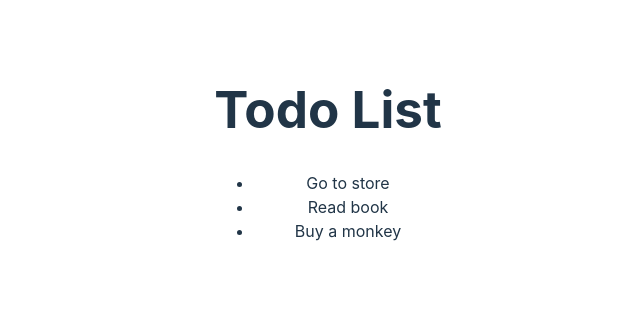
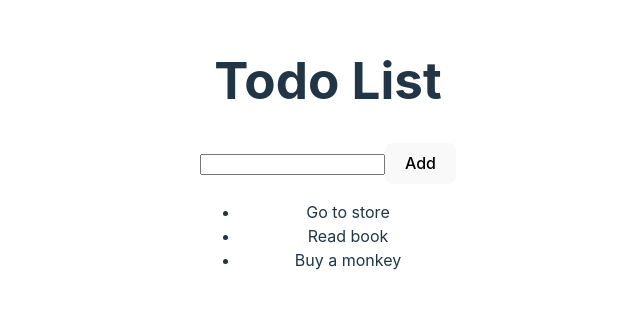
Before and after one commit to StuvaScript/react-todo, a React (Vite) app: page / in a window 1280 px wide. Shown: the part 247-556 px from the top of the page, without its empty margins (312-952 px from the left). Built offline with nearby package versions, Linux system fonts and the light colour scheme.

Commit message:
Finish Lesson 1.2
Create a separate Form file and a separate Todo
List file.
Import them into the main App file.
Instantiate them as JSX elements.

```diff
--- /dev/null
+++ b/src/AddTodoForm.jsx
@@ -0,0 +1,8 @@
+export default function AddTodoForm() {
+  return (
+    <form htmlFor="todoTitle">
+      <input id="todoTitle"></input>
+      <button>Add</button>
+    </form>
+  );
+}
--- a/src/App.jsx
+++ b/src/App.jsx
@@ -1,22 +1,13 @@
-// todo **`` Create a new branch each week!!
-
+import AddTodoForm from "./AddTodoForm";
 import "./App.css";
-
-const todoList = [
-  { id: 1, title: "Go to store" },
-  { id: 2, title: "Read book" },
-  { id: 3, title: "Buy a monkey" },
-];
+import TodoList from "./TodoList";
 
 function App() {
   return (
     <>
       <h1>Todo List</h1>
-      <ul>
-        {todoList.map(({ id, title }) => (
-          <li key={id}>{title}</li>
-        ))}
-      </ul>
+      <AddTodoForm />
+      <TodoList />
     </>
   );
 }
--- /dev/null
+++ b/src/TodoList.jsx
@@ -0,0 +1,15 @@
+const todoList = [
+  { id: 1, title: "Go to store" },
+  { id: 2, title: "Read book" },
+  { id: 3, title: "Buy a monkey" },
+];
+
+export default function TodoList() {
+  return (
+    <ul>
+      {todoList.map(({ id, title }) => (
+        <li key={id}>{title}</li>
+      ))}
+    </ul>
+  );
+}
```
